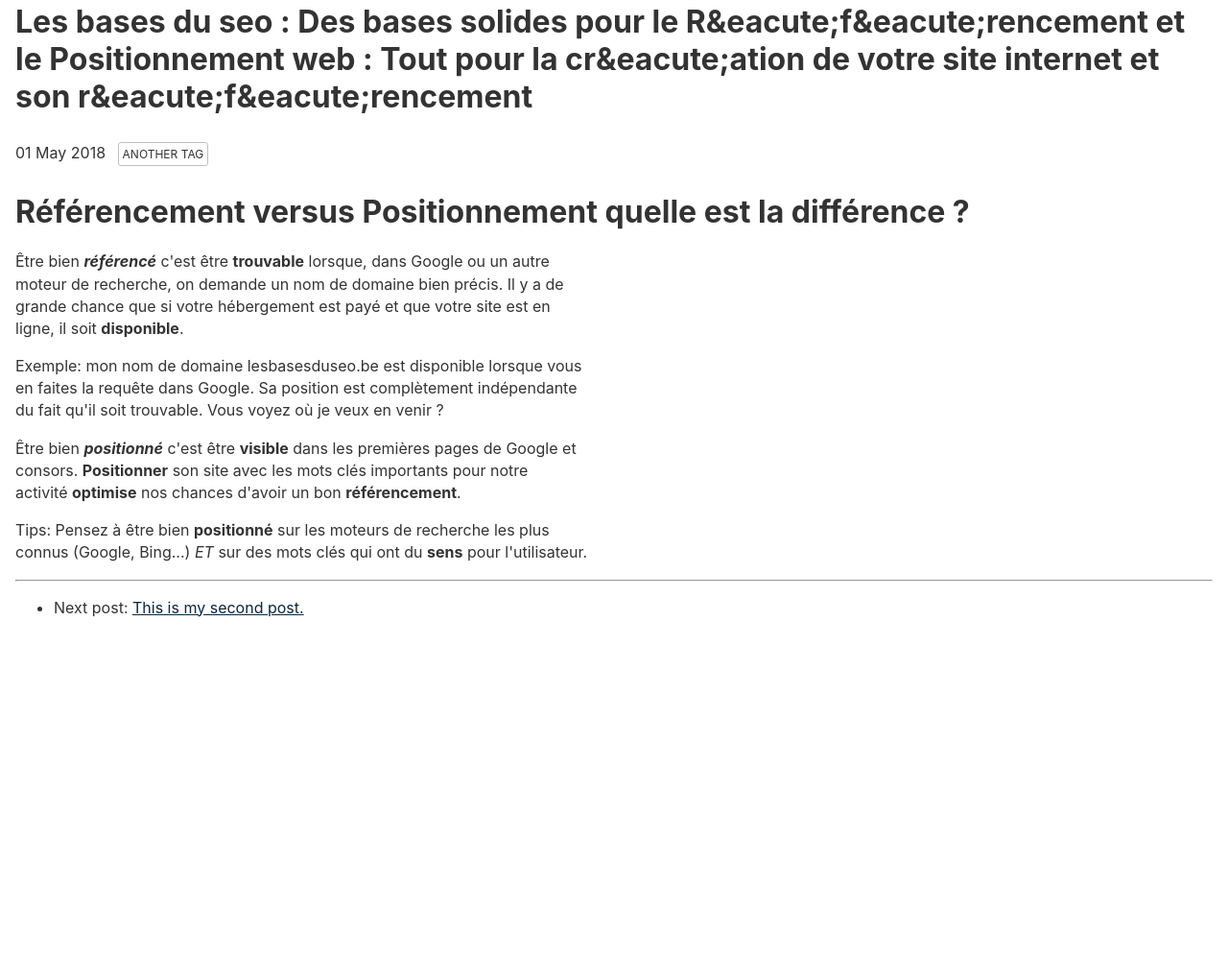
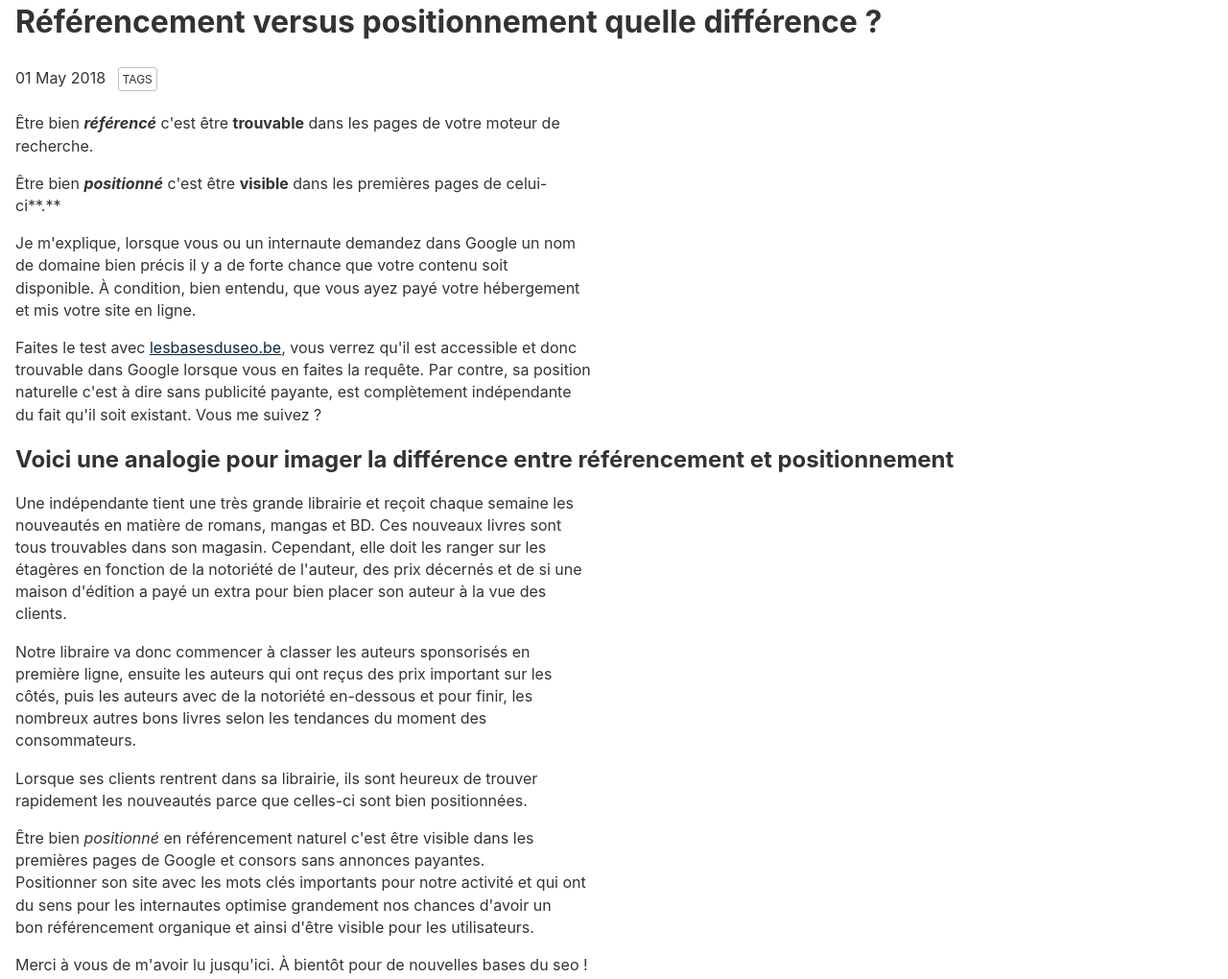
Before and after one commit to PolPasop/eleventy-nath-blog, an Eleventy site: page en/blog/firstpost.md in a window 1280 px wide. Shown: the part 231-1251 px from the top of the page at 96% size. Before the commit the page ends 908 px from the top, so only its background shows below. Built offline with nearby package versions, Linux system fonts and the light colour scheme; Eleventy itself is replaced by a stand-in of ours; files that its build step writes are made by us from their sources.

Commit message:
Update Blog “firstpost”

```diff
--- a/en/blog/firstpost.md
+++ b/en/blog/firstpost.md
@@ -1,25 +1,31 @@
 ---
-title: "Les bases du seo :  Des bases solides pour le
-  R&eacute;f&eacute;rencement et le Positionnement web : Tout pour la
-  cr&eacute;ation de votre site internet et son r&eacute;f&eacute;rencement"
+title: Référencement versus positionnement quelle différence ?
 description: Le référencement et le positionnement sont deux critères bien
   distincts. On peut dire qu'un site est référencé lorsqu'il est trouvable dans
   un moteur de recherche avec votre nom de domaine. Tandis qu'on dira qu'il est
-  positionné en fonction de sa place dans les pages de Google ou Bing.
+  positionné en fonction de sa place dans les pages de Google.
 date: 2018-05-01
 tags:
-  - another tag
+  - Tags
 layout: layouts/post.njk
 author: Nathalie Kohn
 ---
-# Référencement versus Positionnement quelle est la différence ?
+Être bien ***référencé*** c'est être **trouvable** dans les pages de votre moteur de recherche.
 
-Être bien ***référencé*** c'est être **trouvable** lorsque, dans Google ou un autre moteur de recherche, on demande un nom de domaine bien précis. Il y a de grande chance que si votre hébergement est payé et que votre site est en ligne, il soit **disponible**.
+Être bien ***positionné*** c'est être **visible** dans les premières pages de celui-ci**.**
 
-Exemple: mon nom de domaine lesbasesduseo.be est disponible lorsque vous en faites la requête dans Google. Sa position est complètement indépendante du fait qu'il soit trouvable. Vous voyez où je veux en venir ?
+Je m'explique, lorsque vous ou un internaute demandez dans Google un nom de domaine bien précis il y a de forte chance que votre contenu soit disponible. À condition, bien entendu, que vous ayez payé votre hébergement et mis votre site en ligne.
 
-Être bien ***positionné*** c'est être **visible** dans les premières pages de Google et consors. **Positionner** son site avec les mots clés importants pour notre activité **optimise** nos chances d'avoir un bon **référencement**.
+Faites le test avec [lesbasesduseo.be](lesbasesduseo.be), vous verrez qu'il est accessible et donc trouvable dans Google lorsque vous en faites la requête. Par contre, sa position naturelle c'est à dire sans publicité payante, est complètement indépendante du fait qu'il soit existant. Vous me suivez ?
 
+## Voici une analogie pour imager la différence entre référencement et positionnement
 
+Une indépendante tient une très grande librairie et reçoit chaque semaine les nouveautés en matière de romans, mangas et BD. Ces nouveaux livres sont tous trouvables dans son magasin. Cependant, elle doit les ranger sur les étagères en fonction de la notoriété de l'auteur, des prix décernés et de si une maison d'édition a payé un extra pour bien placer son auteur à la vue des clients.
 
-Tips: Pensez à être bien **positionné** sur les moteurs de recherche les plus connus (Google, Bing...) *ET* sur des mots clés qui ont du **sens** pour l'utilisateur.
+Notre libraire va donc commencer à classer les auteurs sponsorisés en première ligne, ensuite les auteurs qui ont reçus des prix important sur les côtés, puis les auteurs avec de la notoriété en-dessous et pour finir, les  nombreux autres bons livres selon les tendances du moment des consommateurs.
+
+Lorsque ses clients rentrent dans sa librairie, ils sont heureux de trouver rapidement les nouveautés parce que celles-ci sont bien positionnées.
+
+Être bien *positionné* en référencement naturel c'est être visible dans les premières pages de Google et consors sans annonces payantes. Positionner son site avec les mots clés importants pour notre activité et qui ont du sens pour les internautes optimise grandement nos chances d'avoir un bon référencement organique et ainsi d'être visible pour les utilisateurs.
+
+Merci à vous de m'avoir lu jusqu'ici. À bientôt pour de nouvelles bases du seo !
```
